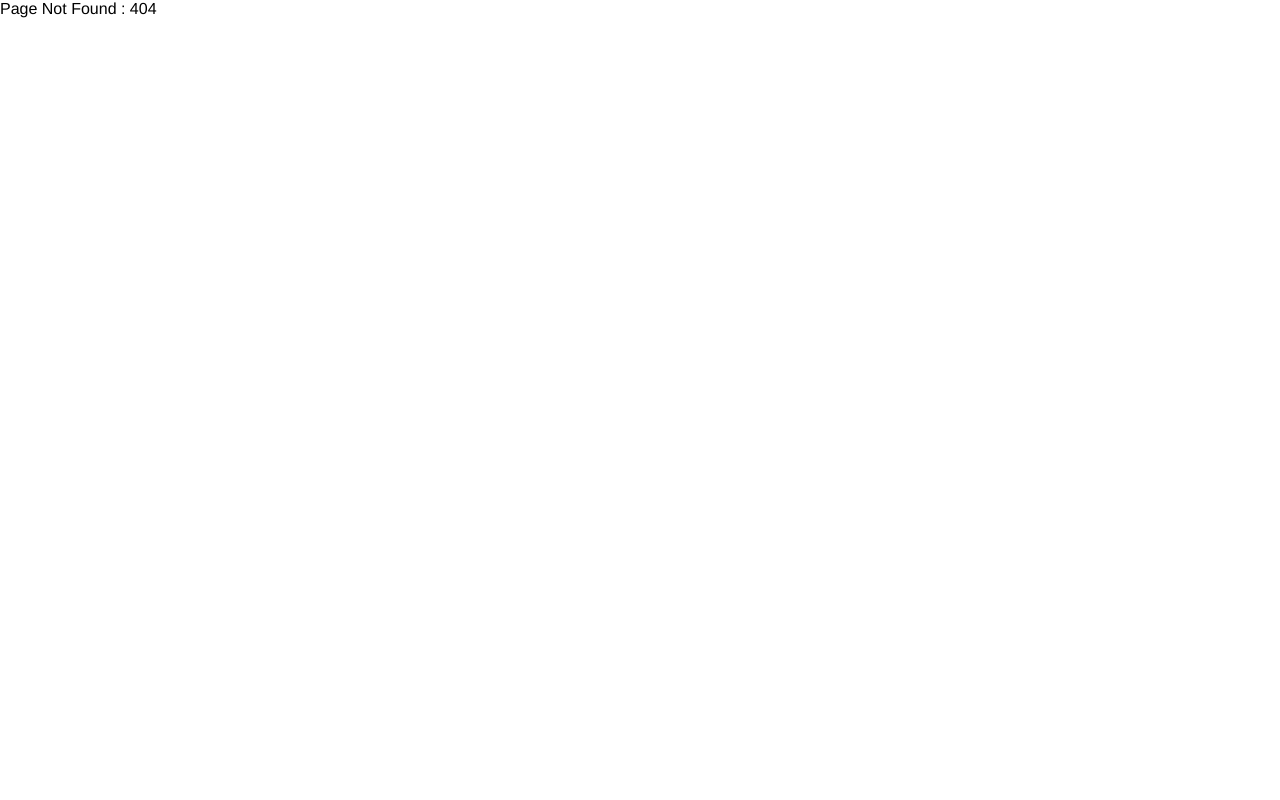
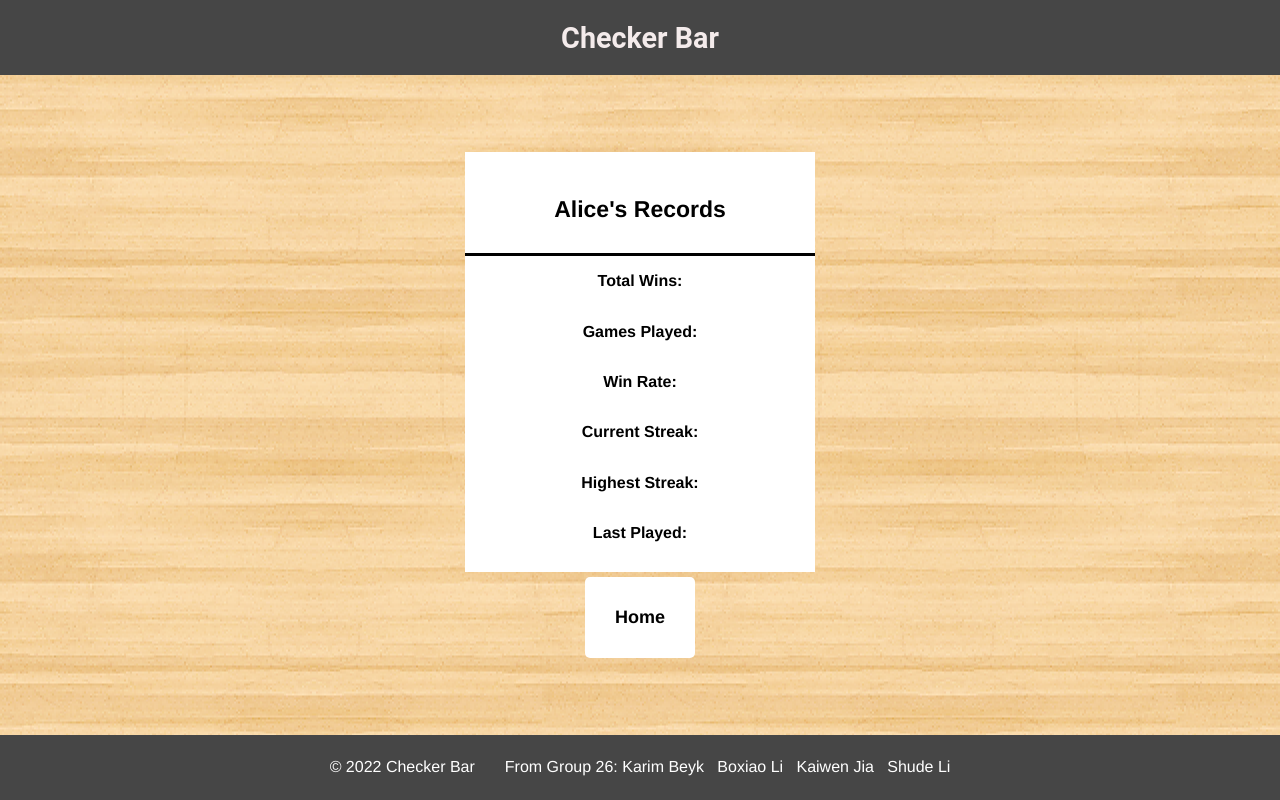
Before and after one commit to KevinKVJ/Checker-Bar, a Vue app: page /records in a window 1280 px wide. Before the commit this address had no page. Built offline with nearby package versions, Linux system fonts and the light colour scheme.

Commit message:
records page completed
RecordsPage (router: /records )

```diff
--- a/src/components/Base.vue
+++ b/src/components/Base.vue
@@ -81,6 +81,6 @@
 <script setup>
 import { ref } from 'vue';
 const groupmembers = ref(
-    'From Group 26: Karim Beyk   Boxiao Li   Shude Li   Kaiwen Jia'
+    'From Group 26: Karim Beyk   Boxiao Li   Kaiwen Jia   Shude Li'
 );
 </script>
--- /dev/null
+++ b/src/pages/RecordsPage.vue
@@ -0,0 +1,62 @@
+<script setup>
+import Base from '@/components/Base.vue';
+import BigButton from '../components/BigButton.vue';
+</script>
+
+
+<template>
+    <Base>
+        <div class="content">
+            <div class="main">
+                <h4>Alice's Records</h4>
+                <div class="divide-line"></div>
+                <p> Total Wins: </p>
+                <p> Games Played: </p>
+                <p> Win Rate: </p>
+                <p> Current Streak: </p>
+                <p> Highest Streak: </p>
+                <p> Last Played: </p>
+            </div>
+            <div class="button">
+                <BigButton fontSize="18px" title="Home"/>
+            </div>
+        </div>
+    </Base>
+</template>
+
+
+<style>
+    .content{
+        display: flex;
+        align-items: center;
+        justify-content: center;
+        height: 100%;
+        flex-direction: column;
+    }
+
+    .main{
+        width:350px;
+        height: 420px;
+        background: white;
+        display: flex;
+        align-items: center;
+        justify-content: center;
+        flex-direction: column;
+        margin-bottom: 5px;
+    }
+    .divide-line{
+        width:350px;
+        height:3px;
+        background: black;
+    }
+    h4{
+        font-size: 23px;
+        font-weight: bolder;
+    }
+    p{
+        font-weight: 600;
+    }
+
+
+
+</style>
--- a/src/router/index.js
+++ b/src/router/index.js
@@ -41,6 +41,12 @@ const router = createRouter({
             title: 'profile',
             component: () => import('@/pages/ProfilePage.vue'),
         },
+        {
+            path: '/records',
+            name: 'records',
+            title: 'records',
+            component: () => import('@/pages/RecordsPage.vue'),
+        },
         { path: '/:pathMatch(.*)*', name: 'NotFound', component: () => import('@/pages/NotFound.vue'), },
     ],
 });
```
